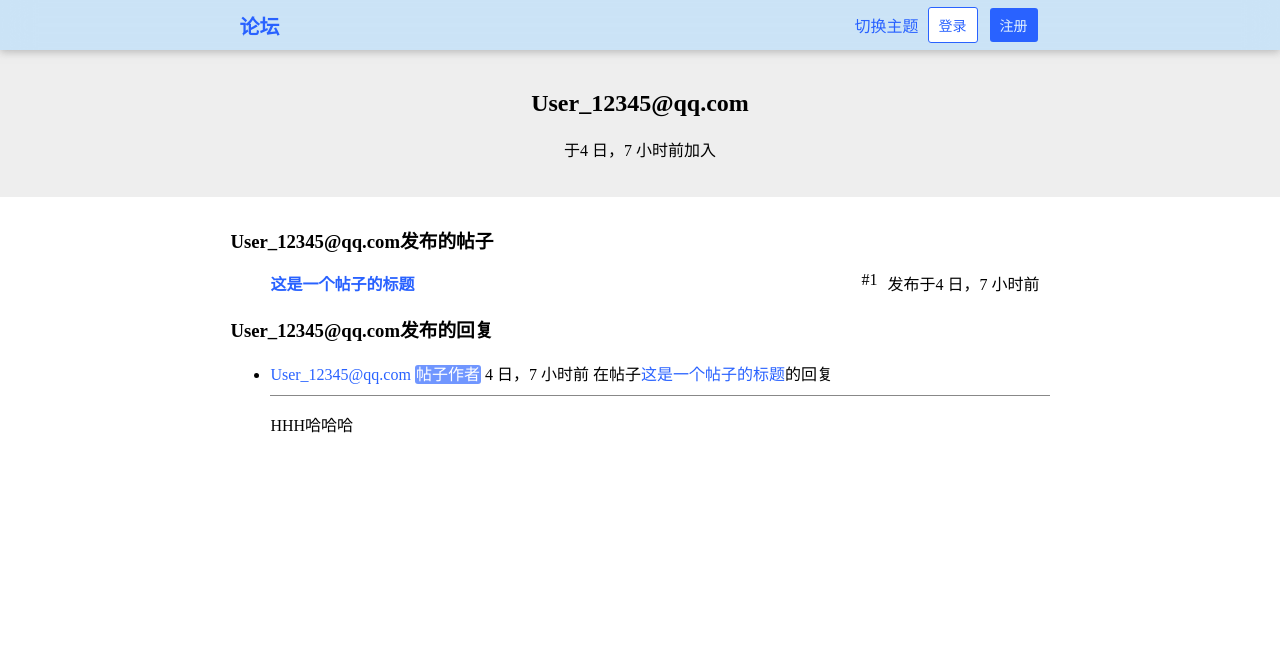
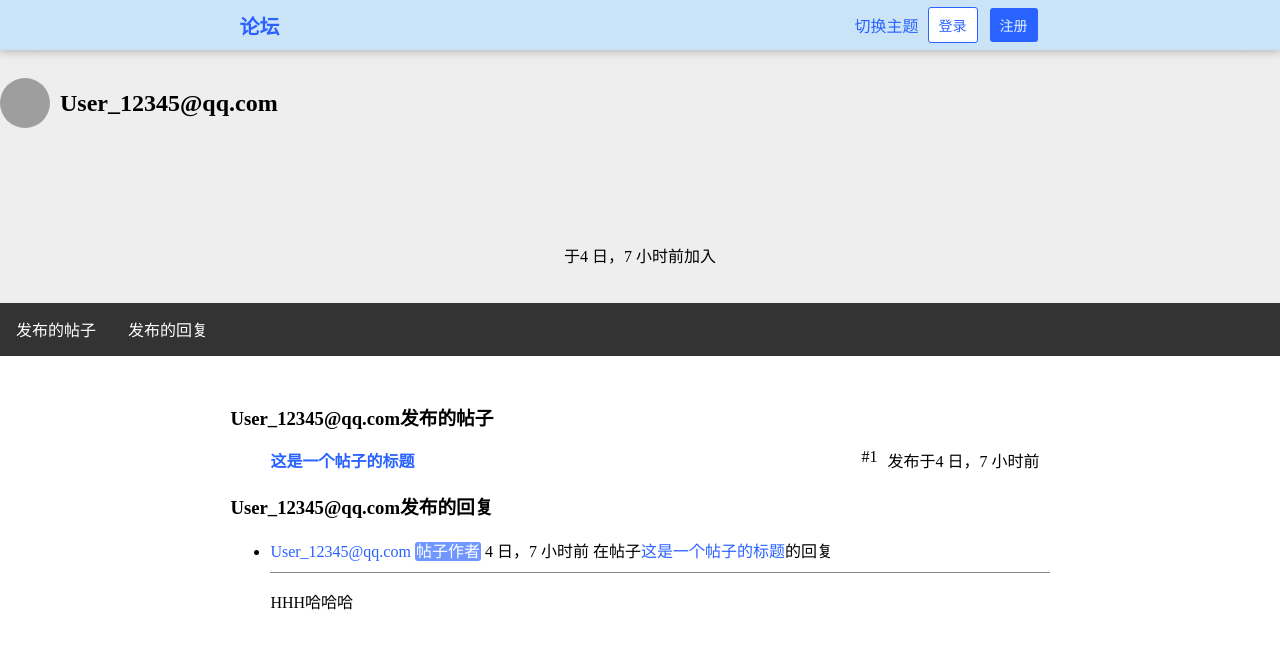
Before and after one commit to icyyoung719/Fourm, a Django app: a page that uses HustRava_app/templates/user.html in a window 1280 px wide. Shown: the top 649 px of the page. Run offline with Django 4.2, Linux system fonts and the light colour scheme; data comes from the database, SQL or seed files in the repository; grey boxes are pictures that could not be loaded.

Commit message:
修改user.html

```diff
--- a/HustRava_app/templates/user.html
+++ b/HustRava_app/templates/user.html
@@ -10,6 +10,31 @@
         <link rel="stylesheet" type="text/css" href="{% static 'style.css' %}" />
         <link rel="stylesheet" type="text/css" href="{% static 'style-forum.css' %}" />
         <link rel="stylesheet" type="text/css" href="{% static 'style-dark.css' %}" />
+		<style>
+				ul.navbar {
+    list-style-type: none;
+    margin: 0;
+    padding: 0;
+    overflow: hidden;
+    background-color: #333;
+}
+
+ul.navbar li {
+    float: left;
+}
+
+ul.navbar li a {
+    display: block;
+    color: white;
+    text-align: center;
+    padding: 14px 16px;
+    text-decoration: none;
+}
+
+ul.navbar li a:hover {
+    background-color: #111;
+}
+		</style>
     </head>
     <body>
         <header class="header">
@@ -39,34 +64,43 @@
             <div class="margin"></div>
         </header>
             <div id="main">
-                <div class="banner">
+                <div class="banner" style="display: flex; align-items: center;">
+					<img src="path/to/your/image.jpg" alt="用户头像" style="width: 50px; height: 50px; border-radius: 50%; margin-right: 10px;">
                     <h2>{{ user.name }}</h2>
+					</div>
+				<div  class="banner">
                     <p>{{ user.bio }}</p>
                     <p title="{{ user.created_at }}">于{{ user.created_at|naturaltime }}加入</p>
                 </div>
+			  <div>
+				<ul class="navbar">
+				  <li><a href="#section1">发布的帖子</a></li>
+						<li><a href="#reply">发布的回复</a></li>
+				</ul>
+				<br>
+				</div>
                 <div class="content">
                     {% if posts %}
+						<section id="section1">
                         <h3>{{ user.name }}发布的帖子</h3>
                         <ul class="post-list">
                             {% for post in posts %}
-                                <li class="flex">
-                                    <a href="/post/{{ post.id }}/"><b>{{ post.title }}</b></a>
-                                    <div class="header-spacer"></div>
+                                <li class="flex"><a href="/post/{{ post.id }}/"><strong>{{ post.title }}</strong></a>
+                                  <div class="header-spacer"></div>
                                     <span>#{{ post.id }}</span>
                                     <span><span title="{{ post.created_at }}">发布于{{ post.created_at|naturaltime }}</span></span>
                                 </li>
                             {% endfor %}
                         </ul>
                     {% else %}
-                        <p>
-                            <a href="/user/{{ user.email }}/"><b>{{ user.name }}</b></a>
-                            <span>还没有发过帖子哦！</span>
-                        </p>
+                        <p> <a href="/user/{{ user.email }}/"><strong>{{ user.name }}</strong></a> <span>还没有发过帖子哦！</span> </p>
+                        </section>
                     {% endif %}
 
                     {% if comments %}
+						<sectiom id="reply">
                         <h3>{{ user.name }}发布的回复</h3>
-                        <ul class="comment-list">
+                  <ul class="comment-list">
                             {% for comment in comments %}
                                 <li>
                                     <a href="/user/{{ comment.author.email }}">{{ comment.author.name }}</a>
@@ -85,9 +119,10 @@
                             <a href="/user/{{ user.email }}/"><b>{{ user.name }}</b></a>
                             <span>还没有发过回复哦！</span>
                         </p>
+						</section>
                     {% endif %}
-                </div>
-            </div>
+              </div>
+    </div>
         <script src="{% static 'forum.js' %}"></script>
     </body>
 </html>
```
